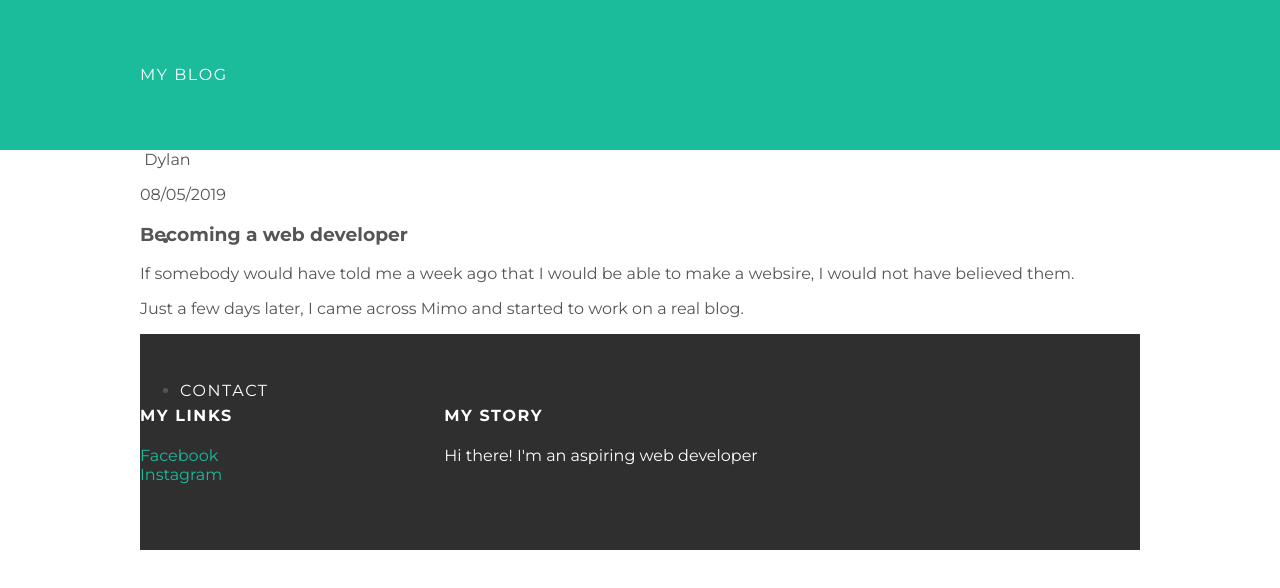
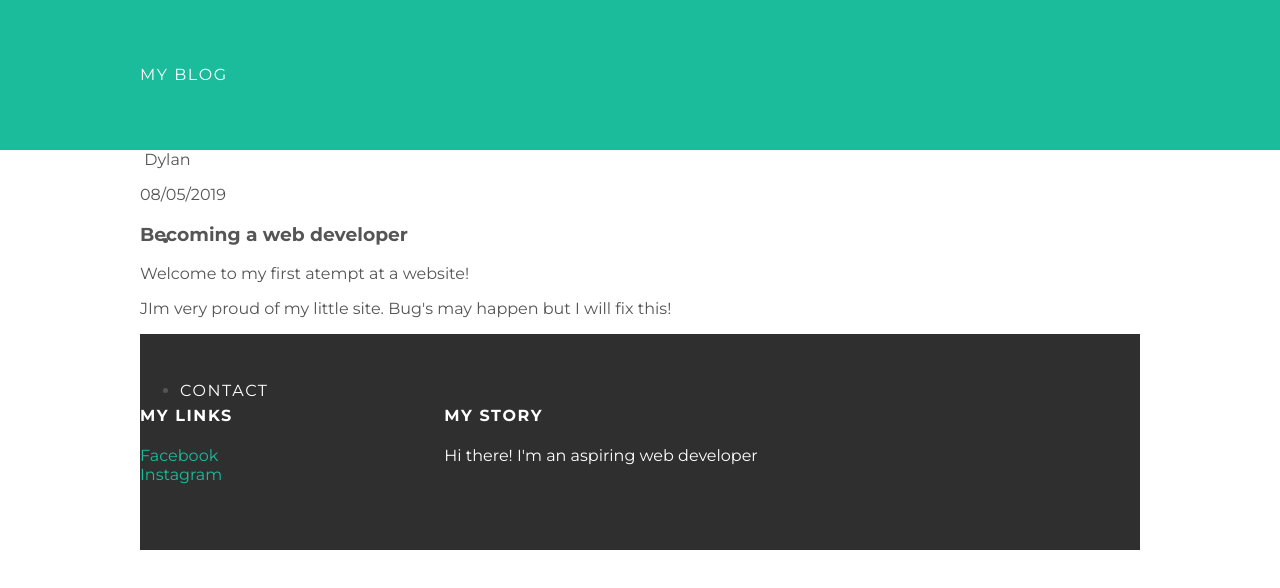
Before and after one commit to DylanP93/DylanP93.github.io, a plain HTML site: page index.html in a window 1280 px wide. Drawn offline with Linux system fonts and the light colour scheme.

Commit message:
Update index.html

```diff
--- a/index.html
+++ b/index.html
@@ -26,10 +26,10 @@
           Becoming a web developer</h3>
           <div class="post-content">
             <p>
-              If somebody would have told me a week ago that I would be able to make a websire, I would not have believed them.
+              Welcome to my first atempt at a website!
               </p>
                 <p>
-              Just a few days later, I came across Mimo and started to work on a real blog.
+              JIm very proud of my little site. Bug's may happen but I will fix this!
               </p>
       </div>
     </div>
```
